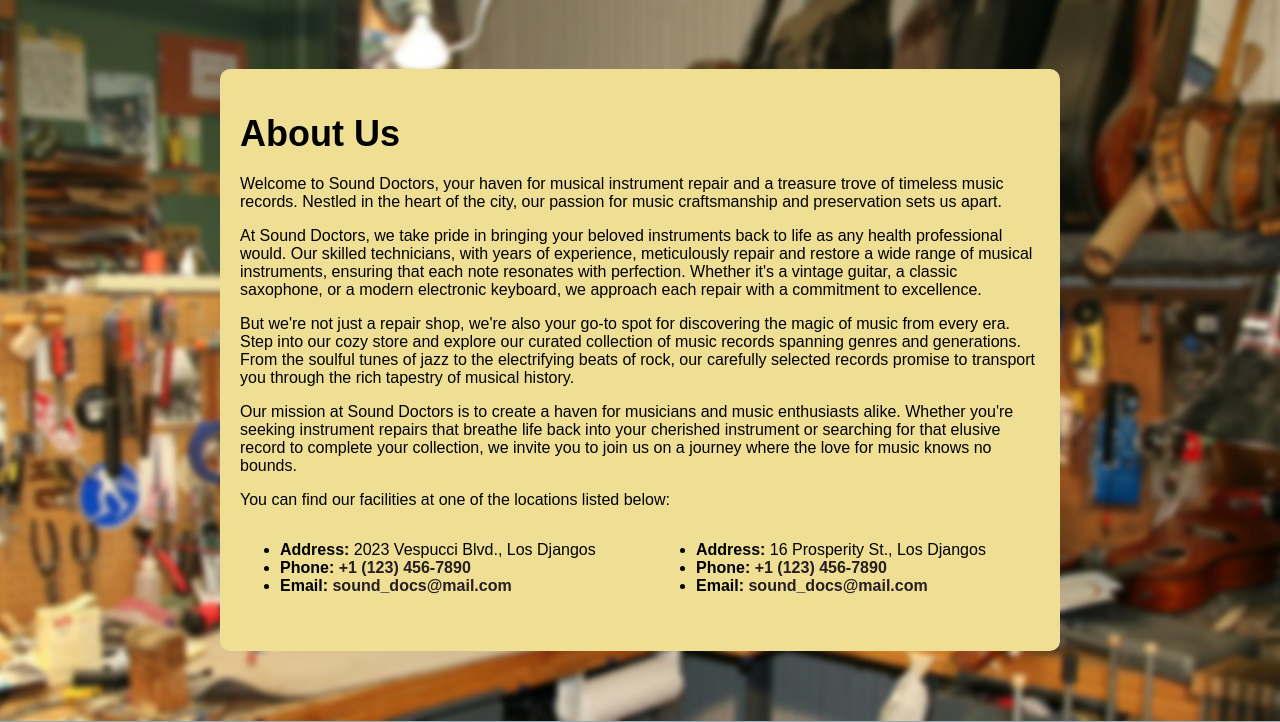
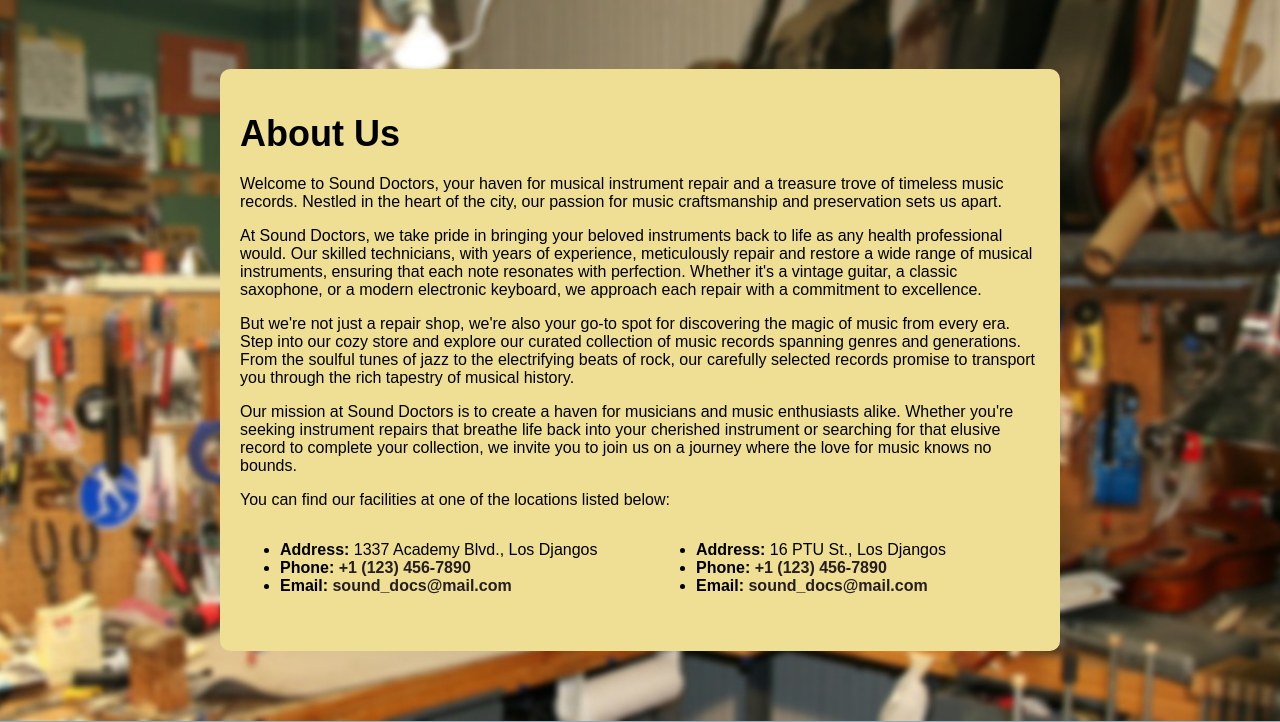
Before and after one commit to povilastsk/ptu16_sound_doctors, a Django app: page /about_us/ in a window 1280 px wide. Shown: the part 73-795 px from the top of the page. Run offline with Django 4.2, Linux system fonts and the light colour scheme; data that the repository does not hold is empty.

Commit message:
fina final edit

```diff
--- a/sound_doctors/clinic/templates/clinic/about_us.html
+++ b/sound_doctors/clinic/templates/clinic/about_us.html
@@ -14,14 +14,14 @@
         <div class="about-info">
             <div class="info-section">
                 <ul>
-                    <li><strong>{% trans "address"|capfirst %}:</strong> 2023 Vespucci Blvd., Los Djangos</li>
+                    <li><strong>{% trans "address"|capfirst %}:</strong> 1337 Academy Blvd., Los Djangos</li>
                     <li><strong>{% trans "phone"|capfirst %}:</strong> <a href="tel:+11234567890">+1 (123) 456-7890</a></li>
                     <li><strong>{% trans "email"|capfirst %}:</strong> <a href="mailto:info@example.com">sound_docs@mail.com</a></li>
                 </ul>
             </div>
             <div class="info-section">
                 <ul>
-                    <li><strong>{% trans "address"|capfirst %}:</strong> 16 Prosperity St., Los Djangos</li>
+                    <li><strong>{% trans "address"|capfirst %}:</strong> 16 PTU St., Los Djangos</li>
                     <li><strong>{% trans "phone"|capfirst %}:</strong> <a href="tel:+11234567890">+1 (123) 456-7890</a></li>
                     <li><strong>{% trans "email"|capfirst %}:</strong> <a href="mailto:info@example.com">sound_docs@mail.com</a></li>
                 </ul>
```
